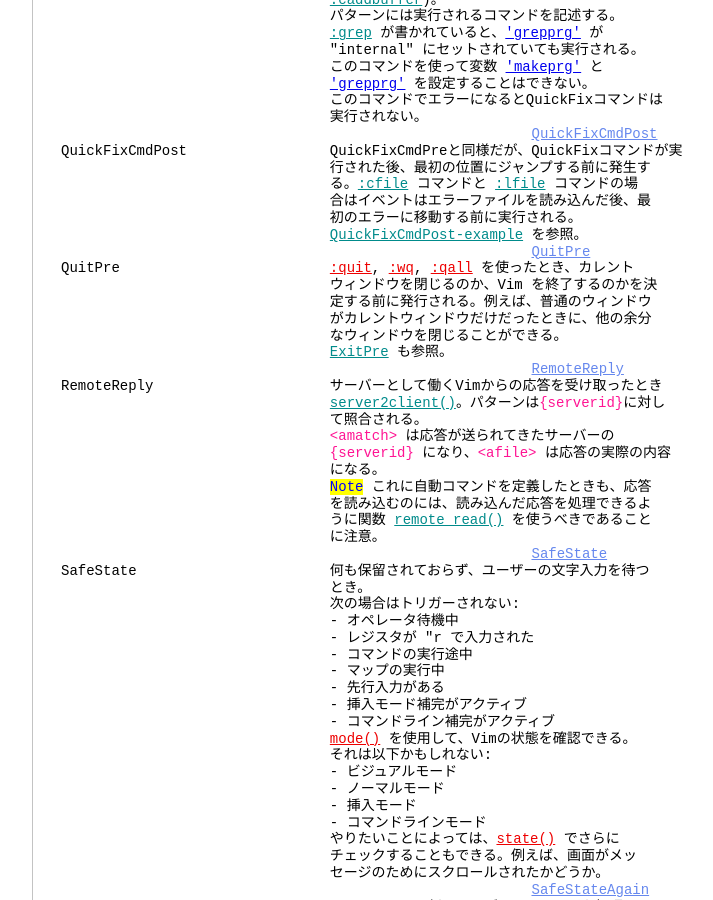
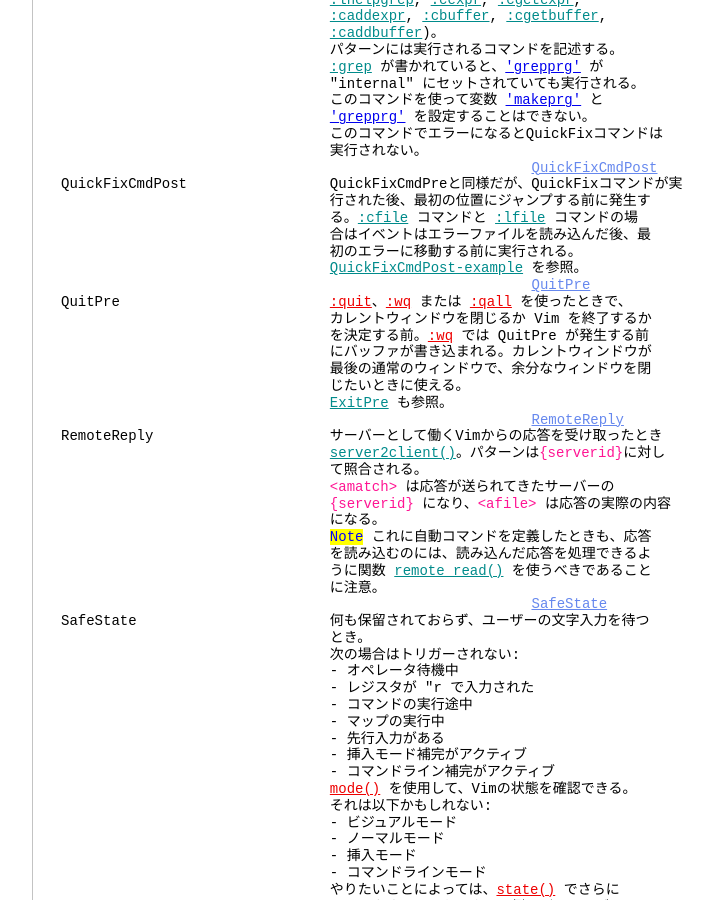
Before and after one commit to vim-jp/vimdoc-ja, a Jekyll site: the page built from autocmd.html, in a window 1280 px wide and 900 px high, scrolled down 16299 px. Shown: the whole window, without its empty margins (340-1053 px from the left). Built offline with Jekyll 4.4.1, drawn with Linux system fonts in a browser that asks for light colours; nearby versions of some CDN libraries; comment, search, counter and statistics services are not loaded; some of the changed text lies outside the part shown.

Commit message:
Generated by GitHub workflow 1513937829
https://github.com/vim-jp/vimdoc-ja-working/actions/runs/1513937829

```diff
--- a/autocmd.html
+++ b/autocmd.html
@@ -3,7 +3,7 @@ layout: vimdoc
 helpname: 'autocmd'
 ---
 <div id='vimCodeElement'>
-<a class="Constant" href="autocmd.html" name="autocmd.txt">autocmd.txt</a>&nbsp;&nbsp; For&nbsp;<span class="Identifier">Vim バージョン 8.2.</span>&nbsp;&nbsp;Last change: 2021 Mar 13<br>
+<a class="Constant" href="autocmd.html" name="autocmd.txt">autocmd.txt</a>&nbsp;&nbsp; For&nbsp;<span class="Identifier">Vim バージョン 8.2.</span>&nbsp;&nbsp;Last change: 2021 Jul 27<br>
 <br>
 <br>
 &nbsp;&nbsp;&nbsp;&nbsp;&nbsp;&nbsp;&nbsp;&nbsp;&nbsp;&nbsp;&nbsp;&nbsp;&nbsp;&nbsp;&nbsp;&nbsp;&nbsp;&nbsp;<span class="Identifier">VIMリファレンスマニュアル&nbsp;&nbsp;&nbsp;&nbsp;by Bram Moolenaar</span><br>
@@ -687,8 +687,10 @@ CursorHoldI&nbsp;&nbsp;&nbsp;&nbsp;&nbsp;&nbsp;&nbsp;&nbsp;&nbsp;&nbsp;&nbsp;&nb
 CursorMoved&nbsp;&nbsp;&nbsp;&nbsp;&nbsp;&nbsp;&nbsp;&nbsp;&nbsp;&nbsp;&nbsp;&nbsp;&nbsp;&nbsp;&nbsp;&nbsp;&nbsp;&nbsp;&nbsp;&nbsp; ノーマルモードかビジュアルモードでカーソルが移<br>
 &nbsp;&nbsp;&nbsp;&nbsp;&nbsp;&nbsp;&nbsp;&nbsp;&nbsp;&nbsp;&nbsp;&nbsp;&nbsp;&nbsp;&nbsp;&nbsp;&nbsp;&nbsp;&nbsp;&nbsp;&nbsp;&nbsp;&nbsp;&nbsp;&nbsp;&nbsp;&nbsp;&nbsp;&nbsp;&nbsp;&nbsp;&nbsp;動した後。カーソル行のテキストが変更されたとき<br>
 &nbsp;&nbsp;&nbsp;&nbsp;&nbsp;&nbsp;&nbsp;&nbsp;&nbsp;&nbsp;&nbsp;&nbsp;&nbsp;&nbsp;&nbsp;&nbsp;&nbsp;&nbsp;&nbsp;&nbsp;&nbsp;&nbsp;&nbsp;&nbsp;&nbsp;&nbsp;&nbsp;&nbsp;&nbsp;&nbsp;&nbsp;&nbsp;にも発生する(例: &quot;x&quot;, &quot;rx&quot;, &quot;p&quot;などで)。<br>
-&nbsp;&nbsp;&nbsp;&nbsp;&nbsp;&nbsp;&nbsp;&nbsp;&nbsp;&nbsp;&nbsp;&nbsp;&nbsp;&nbsp;&nbsp;&nbsp;&nbsp;&nbsp;&nbsp;&nbsp;&nbsp;&nbsp;&nbsp;&nbsp;&nbsp;&nbsp;&nbsp;&nbsp;&nbsp;&nbsp;&nbsp;&nbsp;先行入力があったりオペレータが実行待ちになって<br>
-&nbsp;&nbsp;&nbsp;&nbsp;&nbsp;&nbsp;&nbsp;&nbsp;&nbsp;&nbsp;&nbsp;&nbsp;&nbsp;&nbsp;&nbsp;&nbsp;&nbsp;&nbsp;&nbsp;&nbsp;&nbsp;&nbsp;&nbsp;&nbsp;&nbsp;&nbsp;&nbsp;&nbsp;&nbsp;&nbsp;&nbsp;&nbsp;いる場合は発生しない。<br>
+&nbsp;&nbsp;&nbsp;&nbsp;&nbsp;&nbsp;&nbsp;&nbsp;&nbsp;&nbsp;&nbsp;&nbsp;&nbsp;&nbsp;&nbsp;&nbsp;&nbsp;&nbsp;&nbsp;&nbsp;&nbsp;&nbsp;&nbsp;&nbsp;&nbsp;&nbsp;&nbsp;&nbsp;&nbsp;&nbsp;&nbsp;&nbsp;先行入力があるとき、スクリプトファイルのコマン<br>
+&nbsp;&nbsp;&nbsp;&nbsp;&nbsp;&nbsp;&nbsp;&nbsp;&nbsp;&nbsp;&nbsp;&nbsp;&nbsp;&nbsp;&nbsp;&nbsp;&nbsp;&nbsp;&nbsp;&nbsp;&nbsp;&nbsp;&nbsp;&nbsp;&nbsp;&nbsp;&nbsp;&nbsp;&nbsp;&nbsp;&nbsp;&nbsp;ドの実行中、オペレータが待機しているとき、また<br>
+&nbsp;&nbsp;&nbsp;&nbsp;&nbsp;&nbsp;&nbsp;&nbsp;&nbsp;&nbsp;&nbsp;&nbsp;&nbsp;&nbsp;&nbsp;&nbsp;&nbsp;&nbsp;&nbsp;&nbsp;&nbsp;&nbsp;&nbsp;&nbsp;&nbsp;&nbsp;&nbsp;&nbsp;&nbsp;&nbsp;&nbsp;&nbsp;は同じカーソル位置のまま別のウィンドウへ移動し<br>
+&nbsp;&nbsp;&nbsp;&nbsp;&nbsp;&nbsp;&nbsp;&nbsp;&nbsp;&nbsp;&nbsp;&nbsp;&nbsp;&nbsp;&nbsp;&nbsp;&nbsp;&nbsp;&nbsp;&nbsp;&nbsp;&nbsp;&nbsp;&nbsp;&nbsp;&nbsp;&nbsp;&nbsp;&nbsp;&nbsp;&nbsp;&nbsp;たときには発生しない。<br>
 &nbsp;&nbsp;&nbsp;&nbsp;&nbsp;&nbsp;&nbsp;&nbsp;&nbsp;&nbsp;&nbsp;&nbsp;&nbsp;&nbsp;&nbsp;&nbsp;&nbsp;&nbsp;&nbsp;&nbsp;&nbsp;&nbsp;&nbsp;&nbsp;&nbsp;&nbsp;&nbsp;&nbsp;&nbsp;&nbsp;&nbsp;&nbsp;<a class="Identifier" href="tips.html#match-parens">match-parens</a>の例を参照。<br>
 &nbsp;&nbsp;&nbsp;&nbsp;&nbsp;&nbsp;&nbsp;&nbsp;&nbsp;&nbsp;&nbsp;&nbsp;&nbsp;&nbsp;&nbsp;&nbsp;&nbsp;&nbsp;&nbsp;&nbsp;&nbsp;&nbsp;&nbsp;&nbsp;&nbsp;&nbsp;&nbsp;&nbsp;&nbsp;&nbsp;&nbsp;&nbsp;<span class="Todo">Note</span>: この自動イベントは&nbsp;<a class="Comment" href="autocmd.html#:noautocmd">:noautocmd</a>&nbsp;を付けて<br>
 &nbsp;&nbsp;&nbsp;&nbsp;&nbsp;&nbsp;&nbsp;&nbsp;&nbsp;&nbsp;&nbsp;&nbsp;&nbsp;&nbsp;&nbsp;&nbsp;&nbsp;&nbsp;&nbsp;&nbsp;&nbsp;&nbsp;&nbsp;&nbsp;&nbsp;&nbsp;&nbsp;&nbsp;&nbsp;&nbsp;&nbsp;&nbsp;もスキップできない。<br>
@@ -976,11 +978,12 @@ QuickFixCmdPost&nbsp;&nbsp;&nbsp;&nbsp;&nbsp;&nbsp;&nbsp;&nbsp;&nbsp;&nbsp;&nbsp
 &nbsp;&nbsp;&nbsp;&nbsp;&nbsp;&nbsp;&nbsp;&nbsp;&nbsp;&nbsp;&nbsp;&nbsp;&nbsp;&nbsp;&nbsp;&nbsp;&nbsp;&nbsp;&nbsp;&nbsp;&nbsp;&nbsp;&nbsp;&nbsp;&nbsp;&nbsp;&nbsp;&nbsp;&nbsp;&nbsp;&nbsp;&nbsp;初のエラーに移動する前に実行される。<br>
 &nbsp;&nbsp;&nbsp;&nbsp;&nbsp;&nbsp;&nbsp;&nbsp;&nbsp;&nbsp;&nbsp;&nbsp;&nbsp;&nbsp;&nbsp;&nbsp;&nbsp;&nbsp;&nbsp;&nbsp;&nbsp;&nbsp;&nbsp;&nbsp;&nbsp;&nbsp;&nbsp;&nbsp;&nbsp;&nbsp;&nbsp;&nbsp;<a class="Identifier" href="quickfix.html#QuickFixCmdPost-example">QuickFixCmdPost-example</a>&nbsp;を参照。<br>
 &nbsp;&nbsp;&nbsp;&nbsp;&nbsp;&nbsp;&nbsp;&nbsp;&nbsp;&nbsp;&nbsp;&nbsp;&nbsp;&nbsp;&nbsp;&nbsp;&nbsp;&nbsp;&nbsp;&nbsp;&nbsp;&nbsp;&nbsp;&nbsp;&nbsp;&nbsp;&nbsp;&nbsp;&nbsp;&nbsp;&nbsp;&nbsp;&nbsp;&nbsp;&nbsp;&nbsp;&nbsp;&nbsp;&nbsp;&nbsp;&nbsp;&nbsp;&nbsp;&nbsp;&nbsp;&nbsp;&nbsp;&nbsp;&nbsp;&nbsp;&nbsp;&nbsp;&nbsp;&nbsp;&nbsp;&nbsp;<a class="Constant" href="autocmd.html#QuitPre" name="QuitPre">QuitPre</a><br>
-QuitPre&nbsp;&nbsp;&nbsp;&nbsp;&nbsp;&nbsp;&nbsp;&nbsp;&nbsp;&nbsp;&nbsp;&nbsp;&nbsp;&nbsp;&nbsp;&nbsp;&nbsp;&nbsp;&nbsp;&nbsp;&nbsp;&nbsp;&nbsp;&nbsp;&nbsp;<a class="Comment" href="editing.html#:quit">:quit</a>,&nbsp;<a class="Comment" href="editing.html#:wq">:wq</a>,&nbsp;<a class="Comment" href="editing.html#:qall">:qall</a>&nbsp;を使ったとき、カレント<br>
-&nbsp;&nbsp;&nbsp;&nbsp;&nbsp;&nbsp;&nbsp;&nbsp;&nbsp;&nbsp;&nbsp;&nbsp;&nbsp;&nbsp;&nbsp;&nbsp;&nbsp;&nbsp;&nbsp;&nbsp;&nbsp;&nbsp;&nbsp;&nbsp;&nbsp;&nbsp;&nbsp;&nbsp;&nbsp;&nbsp;&nbsp;&nbsp;ウィンドウを閉じるのか、Vim を終了するのかを決<br>
-&nbsp;&nbsp;&nbsp;&nbsp;&nbsp;&nbsp;&nbsp;&nbsp;&nbsp;&nbsp;&nbsp;&nbsp;&nbsp;&nbsp;&nbsp;&nbsp;&nbsp;&nbsp;&nbsp;&nbsp;&nbsp;&nbsp;&nbsp;&nbsp;&nbsp;&nbsp;&nbsp;&nbsp;&nbsp;&nbsp;&nbsp;&nbsp;定する前に発行される。例えば、普通のウィンドウ<br>
-&nbsp;&nbsp;&nbsp;&nbsp;&nbsp;&nbsp;&nbsp;&nbsp;&nbsp;&nbsp;&nbsp;&nbsp;&nbsp;&nbsp;&nbsp;&nbsp;&nbsp;&nbsp;&nbsp;&nbsp;&nbsp;&nbsp;&nbsp;&nbsp;&nbsp;&nbsp;&nbsp;&nbsp;&nbsp;&nbsp;&nbsp;&nbsp;がカレントウィンドウだけだったときに、他の余分<br>
-&nbsp;&nbsp;&nbsp;&nbsp;&nbsp;&nbsp;&nbsp;&nbsp;&nbsp;&nbsp;&nbsp;&nbsp;&nbsp;&nbsp;&nbsp;&nbsp;&nbsp;&nbsp;&nbsp;&nbsp;&nbsp;&nbsp;&nbsp;&nbsp;&nbsp;&nbsp;&nbsp;&nbsp;&nbsp;&nbsp;&nbsp;&nbsp;なウィンドウを閉じることができる。<br>
+QuitPre&nbsp;&nbsp;&nbsp;&nbsp;&nbsp;&nbsp;&nbsp;&nbsp;&nbsp;&nbsp;&nbsp;&nbsp;&nbsp;&nbsp;&nbsp;&nbsp;&nbsp;&nbsp;&nbsp;&nbsp;&nbsp;&nbsp;&nbsp;&nbsp;&nbsp;<a class="Comment" href="editing.html#:quit">:quit</a>、<a class="Comment" href="editing.html#:wq">:wq</a>&nbsp;または&nbsp;<a class="Comment" href="editing.html#:qall">:qall</a>&nbsp;を使ったときで、<br>
+&nbsp;&nbsp;&nbsp;&nbsp;&nbsp;&nbsp;&nbsp;&nbsp;&nbsp;&nbsp;&nbsp;&nbsp;&nbsp;&nbsp;&nbsp;&nbsp;&nbsp;&nbsp;&nbsp;&nbsp;&nbsp;&nbsp;&nbsp;&nbsp;&nbsp;&nbsp;&nbsp;&nbsp;&nbsp;&nbsp;&nbsp;&nbsp;カレントウィンドウを閉じるか Vim を終了するか<br>
+&nbsp;&nbsp;&nbsp;&nbsp;&nbsp;&nbsp;&nbsp;&nbsp;&nbsp;&nbsp;&nbsp;&nbsp;&nbsp;&nbsp;&nbsp;&nbsp;&nbsp;&nbsp;&nbsp;&nbsp;&nbsp;&nbsp;&nbsp;&nbsp;&nbsp;&nbsp;&nbsp;&nbsp;&nbsp;&nbsp;&nbsp;&nbsp;を決定する前。<a class="Comment" href="editing.html#:wq">:wq</a>&nbsp;では QuitPre が発生する前<br>
+&nbsp;&nbsp;&nbsp;&nbsp;&nbsp;&nbsp;&nbsp;&nbsp;&nbsp;&nbsp;&nbsp;&nbsp;&nbsp;&nbsp;&nbsp;&nbsp;&nbsp;&nbsp;&nbsp;&nbsp;&nbsp;&nbsp;&nbsp;&nbsp;&nbsp;&nbsp;&nbsp;&nbsp;&nbsp;&nbsp;&nbsp;&nbsp;にバッファが書き込まれる。カレントウィンドウが<br>
+&nbsp;&nbsp;&nbsp;&nbsp;&nbsp;&nbsp;&nbsp;&nbsp;&nbsp;&nbsp;&nbsp;&nbsp;&nbsp;&nbsp;&nbsp;&nbsp;&nbsp;&nbsp;&nbsp;&nbsp;&nbsp;&nbsp;&nbsp;&nbsp;&nbsp;&nbsp;&nbsp;&nbsp;&nbsp;&nbsp;&nbsp;&nbsp;最後の通常のウィンドウで、余分なウィンドウを閉<br>
+&nbsp;&nbsp;&nbsp;&nbsp;&nbsp;&nbsp;&nbsp;&nbsp;&nbsp;&nbsp;&nbsp;&nbsp;&nbsp;&nbsp;&nbsp;&nbsp;&nbsp;&nbsp;&nbsp;&nbsp;&nbsp;&nbsp;&nbsp;&nbsp;&nbsp;&nbsp;&nbsp;&nbsp;&nbsp;&nbsp;&nbsp;&nbsp;じたいときに使える。<br>
 &nbsp;&nbsp;&nbsp;&nbsp;&nbsp;&nbsp;&nbsp;&nbsp;&nbsp;&nbsp;&nbsp;&nbsp;&nbsp;&nbsp;&nbsp;&nbsp;&nbsp;&nbsp;&nbsp;&nbsp;&nbsp;&nbsp;&nbsp;&nbsp;&nbsp;&nbsp;&nbsp;&nbsp;&nbsp;&nbsp;&nbsp;&nbsp;<a class="Identifier" href="autocmd.html#ExitPre">ExitPre</a>&nbsp;も参照。<br>
 &nbsp;&nbsp;&nbsp;&nbsp;&nbsp;&nbsp;&nbsp;&nbsp;&nbsp;&nbsp;&nbsp;&nbsp;&nbsp;&nbsp;&nbsp;&nbsp;&nbsp;&nbsp;&nbsp;&nbsp;&nbsp;&nbsp;&nbsp;&nbsp;&nbsp;&nbsp;&nbsp;&nbsp;&nbsp;&nbsp;&nbsp;&nbsp;&nbsp;&nbsp;&nbsp;&nbsp;&nbsp;&nbsp;&nbsp;&nbsp;&nbsp;&nbsp;&nbsp;&nbsp;&nbsp;&nbsp;&nbsp;&nbsp;&nbsp;&nbsp;&nbsp;&nbsp;&nbsp;&nbsp;&nbsp;&nbsp;<a class="Constant" href="autocmd.html#RemoteReply" name="RemoteReply">RemoteReply</a><br>
 RemoteReply&nbsp;&nbsp;&nbsp;&nbsp;&nbsp;&nbsp;&nbsp;&nbsp;&nbsp;&nbsp;&nbsp;&nbsp;&nbsp;&nbsp;&nbsp;&nbsp;&nbsp;&nbsp;&nbsp;&nbsp; サーバーとして働くVimからの応答を受け取ったとき<br>
@@ -1507,8 +1510,14 @@ WinNew&nbsp;&nbsp;&nbsp;&nbsp;&nbsp;&nbsp;&nbsp;&nbsp;&nbsp;&nbsp;&nbsp;&nbsp;&n
 &nbsp;&nbsp;&nbsp;&nbsp;&nbsp;&nbsp;&nbsp;&nbsp;&nbsp;&nbsp;&nbsp;&nbsp;&nbsp;&nbsp;&nbsp;&nbsp;&nbsp;&nbsp;&nbsp;&nbsp;&nbsp;&nbsp;&nbsp;&nbsp;理される。<br>
 <br>
 &nbsp;&nbsp;&nbsp;&nbsp;&nbsp;&nbsp;&nbsp;&nbsp;&nbsp;&nbsp;&nbsp;&nbsp;&nbsp;&nbsp;&nbsp;&nbsp;&nbsp;&nbsp;&nbsp;&nbsp;&nbsp;&nbsp;&nbsp;&nbsp;<span class="Todo">Note</span>&nbsp;<span class="Special">[fname]</span>&nbsp;は自動コマンドを選択するのに使われる。コ<br>
-&nbsp;&nbsp;&nbsp;&nbsp;&nbsp;&nbsp;&nbsp;&nbsp;&nbsp;&nbsp;&nbsp;&nbsp;&nbsp;&nbsp;&nbsp;&nbsp;&nbsp;&nbsp;&nbsp;&nbsp;&nbsp;&nbsp;&nbsp;&nbsp;マンドを適用するバッファではない&nbsp;<span class="Special">{訳注:&nbsp;</span><a class="Identifier" href="autocmd.html#:autocmd">:autocmd</a><span class="Special">&nbsp;の</span><br>
-&nbsp;&nbsp;&nbsp;&nbsp;&nbsp;&nbsp;&nbsp;&nbsp;&nbsp;&nbsp;&nbsp;&nbsp;&nbsp;&nbsp;&nbsp;&nbsp;&nbsp;&nbsp;&nbsp;&nbsp;&nbsp;&nbsp;&nbsp;&nbsp;<a class="Identifier" href="autocmd.html#{pat}">{pat}</a><span class="Special">&nbsp;に使われる}</span>。<br>
+&nbsp;&nbsp;&nbsp;&nbsp;&nbsp;&nbsp;&nbsp;&nbsp;&nbsp;&nbsp;&nbsp;&nbsp;&nbsp;&nbsp;&nbsp;&nbsp;&nbsp;&nbsp;&nbsp;&nbsp;&nbsp;&nbsp;&nbsp;&nbsp;マンドを適用するバッファではない。例:<br>
+<div class="helpExample">&nbsp;&nbsp;&nbsp;&nbsp;&nbsp;&nbsp;&nbsp;&nbsp;&nbsp;&nbsp;&nbsp;&nbsp;&nbsp;&nbsp;&nbsp;&nbsp;&nbsp;&nbsp;&nbsp;&nbsp;&nbsp;&nbsp;&nbsp;&nbsp;&nbsp;&nbsp;&nbsp;&nbsp;&nbsp;&nbsp;&nbsp;&nbsp;augroup mine<br>
+&nbsp;&nbsp;&nbsp;&nbsp;&nbsp;&nbsp;&nbsp;&nbsp;&nbsp;&nbsp;&nbsp;&nbsp;&nbsp;&nbsp;&nbsp;&nbsp;&nbsp;&nbsp;&nbsp;&nbsp;&nbsp;&nbsp;&nbsp;&nbsp;&nbsp;&nbsp;&nbsp;&nbsp;&nbsp;&nbsp;&nbsp;&nbsp;&nbsp;&nbsp;autocmd!<br>
+&nbsp;&nbsp;&nbsp;&nbsp;&nbsp;&nbsp;&nbsp;&nbsp;&nbsp;&nbsp;&nbsp;&nbsp;&nbsp;&nbsp;&nbsp;&nbsp;&nbsp;&nbsp;&nbsp;&nbsp;&nbsp;&nbsp;&nbsp;&nbsp;&nbsp;&nbsp;&nbsp;&nbsp;&nbsp;&nbsp;&nbsp;&nbsp;&nbsp;&nbsp;autocmd FileType * echo expand('&lt;amatch&gt;')<br>
+&nbsp;&nbsp;&nbsp;&nbsp;&nbsp;&nbsp;&nbsp;&nbsp;&nbsp;&nbsp;&nbsp;&nbsp;&nbsp;&nbsp;&nbsp;&nbsp;&nbsp;&nbsp;&nbsp;&nbsp;&nbsp;&nbsp;&nbsp;&nbsp;&nbsp;&nbsp;&nbsp;&nbsp;&nbsp;&nbsp;&nbsp;&nbsp;augroup END<br>
+&nbsp;&nbsp;&nbsp;&nbsp;&nbsp;&nbsp;&nbsp;&nbsp;&nbsp;&nbsp;&nbsp;&nbsp;&nbsp;&nbsp;&nbsp;&nbsp;&nbsp;&nbsp;&nbsp;&nbsp;&nbsp;&nbsp;&nbsp;&nbsp;&nbsp;&nbsp;&nbsp;&nbsp;&nbsp;&nbsp;&nbsp;&nbsp;doautoall mine FileType Loaded-Buffer</div>
+&nbsp;&nbsp;&nbsp;&nbsp;&nbsp;&nbsp;&nbsp;&nbsp;&nbsp;&nbsp;&nbsp;&nbsp;&nbsp;&nbsp;&nbsp;&nbsp;&nbsp;&nbsp;&nbsp;&nbsp;&nbsp;&nbsp;&nbsp; このスクリプトを読み込むと、読み込まれたバッファの数だ<br>
+&nbsp;&nbsp;&nbsp;&nbsp;&nbsp;&nbsp;&nbsp;&nbsp;&nbsp;&nbsp;&nbsp;&nbsp;&nbsp;&nbsp;&nbsp;&nbsp;&nbsp;&nbsp;&nbsp;&nbsp;&nbsp;&nbsp;&nbsp;&nbsp;け &quot;Loaded-Buffer&quot; が表示される。<br>
 <br>
 &nbsp;&nbsp;&nbsp;&nbsp;&nbsp;&nbsp;&nbsp;&nbsp;&nbsp;&nbsp;&nbsp;&nbsp;&nbsp;&nbsp;&nbsp;&nbsp;&nbsp;&nbsp;&nbsp;&nbsp;&nbsp;&nbsp;&nbsp;&nbsp;<span class="Todo">Note</span>: このコマンドで、バッファを削除したり、バッファを<br>
 &nbsp;&nbsp;&nbsp;&nbsp;&nbsp;&nbsp;&nbsp;&nbsp;&nbsp;&nbsp;&nbsp;&nbsp;&nbsp;&nbsp;&nbsp;&nbsp;&nbsp;&nbsp;&nbsp;&nbsp;&nbsp;&nbsp;&nbsp;&nbsp;変えたり、バッファの内容を変えるような自動コマンドを実<br>
```
